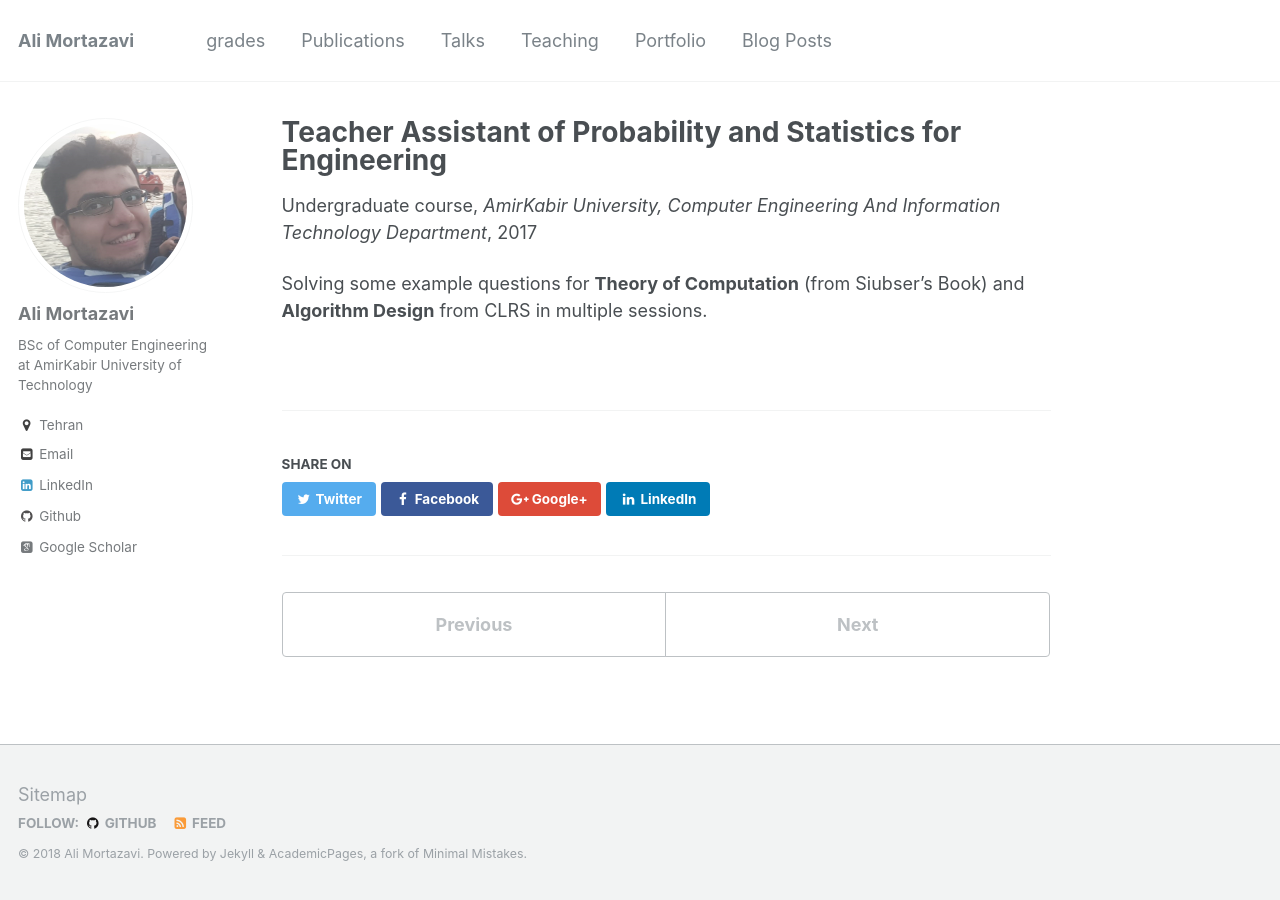
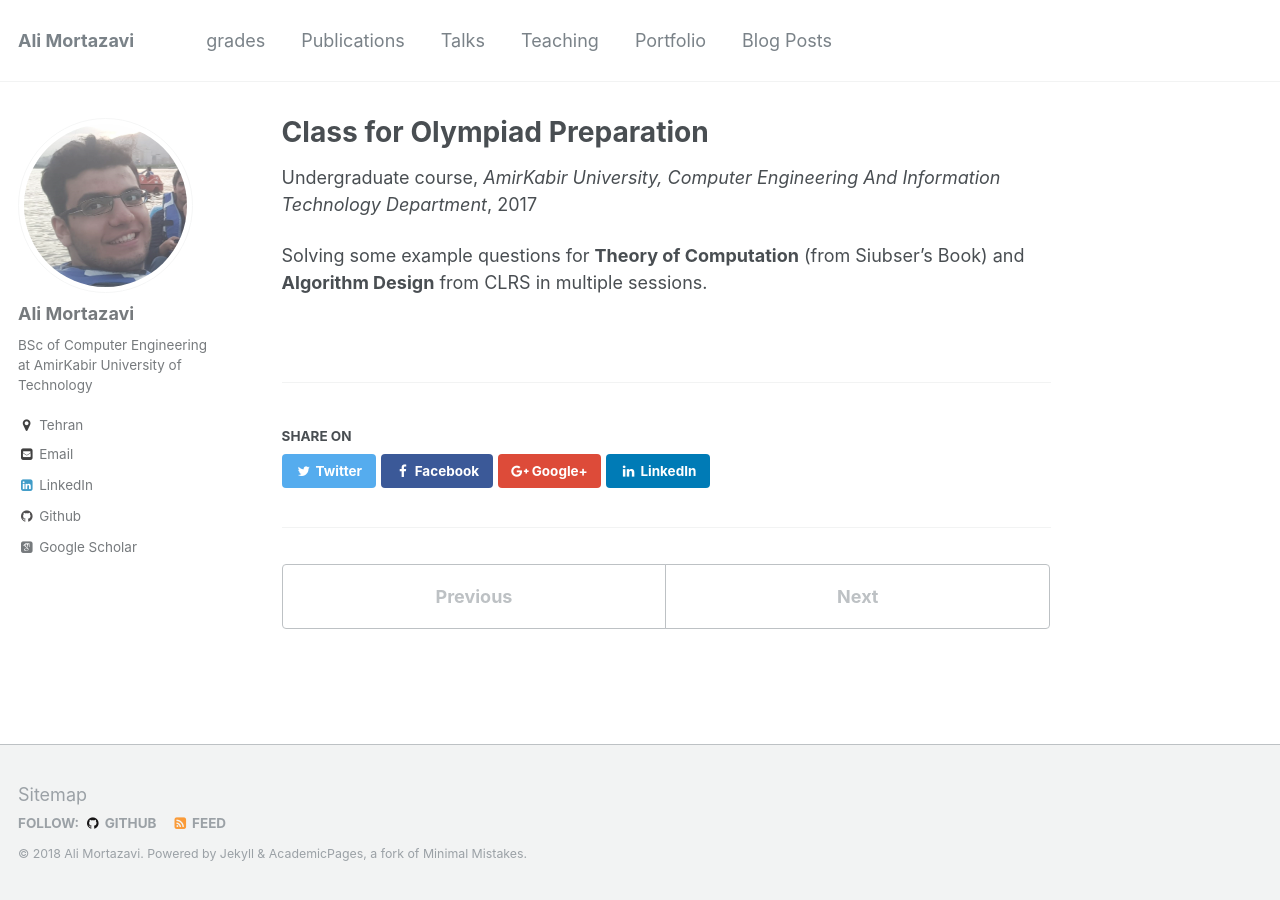
Before and after one commit to AliMorty/AliMorty.github.io, a Jekyll site: the page built from _teaching/2017-spring-teaching-4.md, in a window 1280 px wide. Built offline with Jekyll 4.4.1, drawn with Linux system fonts in a browser that asks for light colours; some web fonts are replaced.

Commit message:
Update 2017-spring-teaching-4.md

```diff
--- a/_teaching/2017-spring-teaching-4.md
+++ b/_teaching/2017-spring-teaching-4.md
@@ -1,5 +1,5 @@
 ---
-title: "Teacher Assistant of Probability and Statistics for Engineering"
+title: "Class for Olympiad Preparation"
 collection: teaching
 type: "Undergraduate course"
 permalink: /teaching/2017-spring-teaching-4
```
